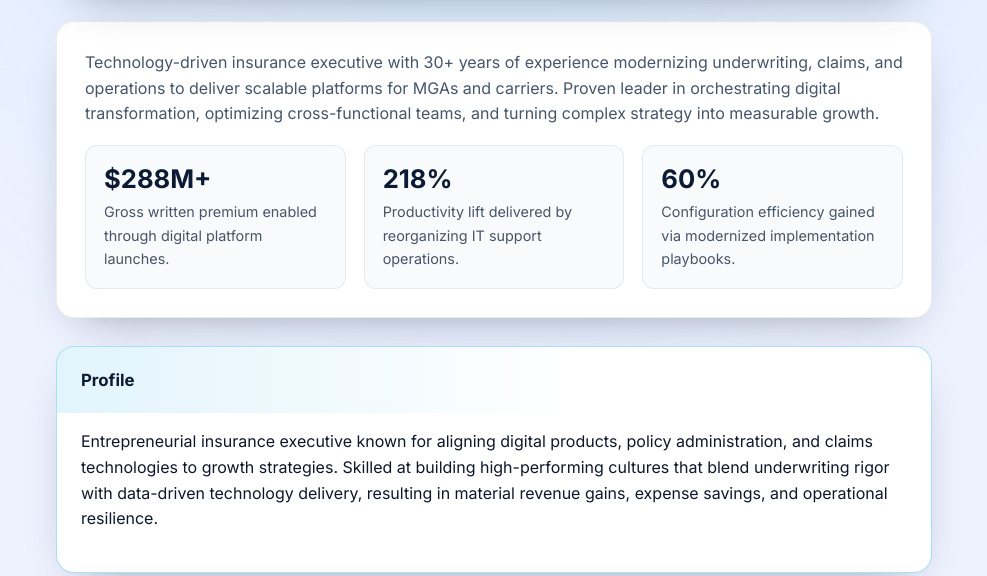
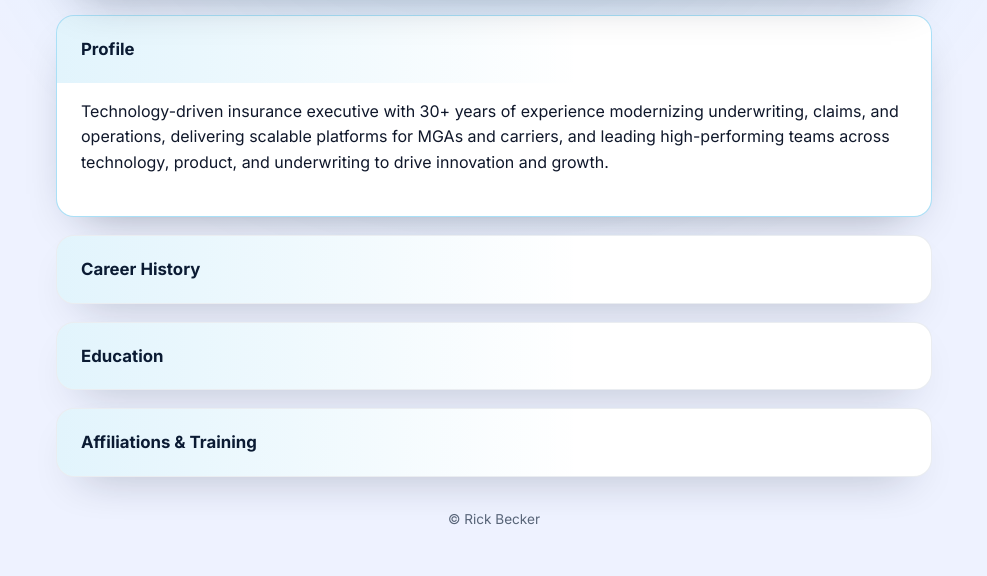
Before and after one commit to rbecker1014/Resume2, a plain HTML site: page index.html in a window 1280 px wide. Shown: the part 295-871 px from the top of the page, without its empty margins (146-1133 px from the left). Drawn offline with Linux system fonts and the light colour scheme.

Commit message:
Update profile content and remove intro summary

```diff
--- a/index.html
+++ b/index.html
@@ -153,51 +153,6 @@
     position: relative;
     z-index: 1;
     box-shadow: 0 12px 35px -16px rgba(15, 23, 42, 0.8);
-  }
-
-  .intro-card {
-    margin-top: 24px;
-    margin-bottom: 28px;
-    padding: 28px;
-    background: var(--card);
-    border-radius: var(--radius);
-    box-shadow: var(--shadow);
-    border: 1px solid rgba(15, 23, 42, 0.08);
-    display: grid;
-    gap: 18px;
-  }
-
-  .intro-card p {
-    margin: 0;
-    font-size: 1rem;
-    color: var(--muted);
-  }
-
-  .highlight-metrics {
-    display: grid;
-    grid-template-columns: repeat(auto-fit, minmax(180px, 1fr));
-    gap: 18px;
-  }
-
-  .metric {
-    background: var(--bg-alt);
-    border-radius: calc(var(--radius) - 6px);
-    padding: 18px;
-    border: 1px solid rgba(148, 163, 184, 0.18);
-  }
-
-  .metric strong {
-    display: block;
-    font-size: 1.6rem;
-    color: var(--brand);
-    line-height: 1.2;
-  }
-
-  .metric span {
-    display: block;
-    font-size: 0.9rem;
-    color: var(--muted);
-    margin-top: 6px;
   }
 
   details.block {
@@ -393,30 +348,10 @@
     <img src="https://rbecker1014.github.io/resume/thumb.jpg" alt="Rick Becker" class="thumb" />
   </header>
 
-  <section class="intro-card">
-    <p>
-      Technology-driven insurance executive with 30+ years of experience modernizing underwriting, claims, and operations to deliver scalable platforms for MGAs and carriers. Proven leader in orchestrating digital transformation, optimizing cross-functional teams, and turning complex strategy into measurable growth.
-    </p>
-    <div class="highlight-metrics">
-      <div class="metric">
-        <strong>$288M+</strong>
-        <span>Gross written premium enabled through digital platform launches.</span>
-      </div>
-      <div class="metric">
-        <strong>218%</strong>
-        <span>Productivity lift delivered by reorganizing IT support operations.</span>
-      </div>
-      <div class="metric">
-        <strong>60%</strong>
-        <span>Configuration efficiency gained via modernized implementation playbooks.</span>
-      </div>
-    </div>
-  </section>
-
   <details class="block" open>
     <summary class="block"><strong>Profile</strong></summary>
     <div class="content">
-       <p>Entrepreneurial insurance executive known for aligning digital products, policy administration, and claims technologies to growth strategies. Skilled at building high-performing cultures that blend underwriting rigor with data-driven technology delivery, resulting in material revenue gains, expense savings, and operational resilience.</p>
+       <p>Technology-driven insurance executive with 30+ years of experience modernizing underwriting, claims, and operations, delivering scalable platforms for MGAs and carriers, and leading high-performing teams across technology, product, and underwriting to drive innovation and growth.</p>
     </div>
   </details>
 
```
